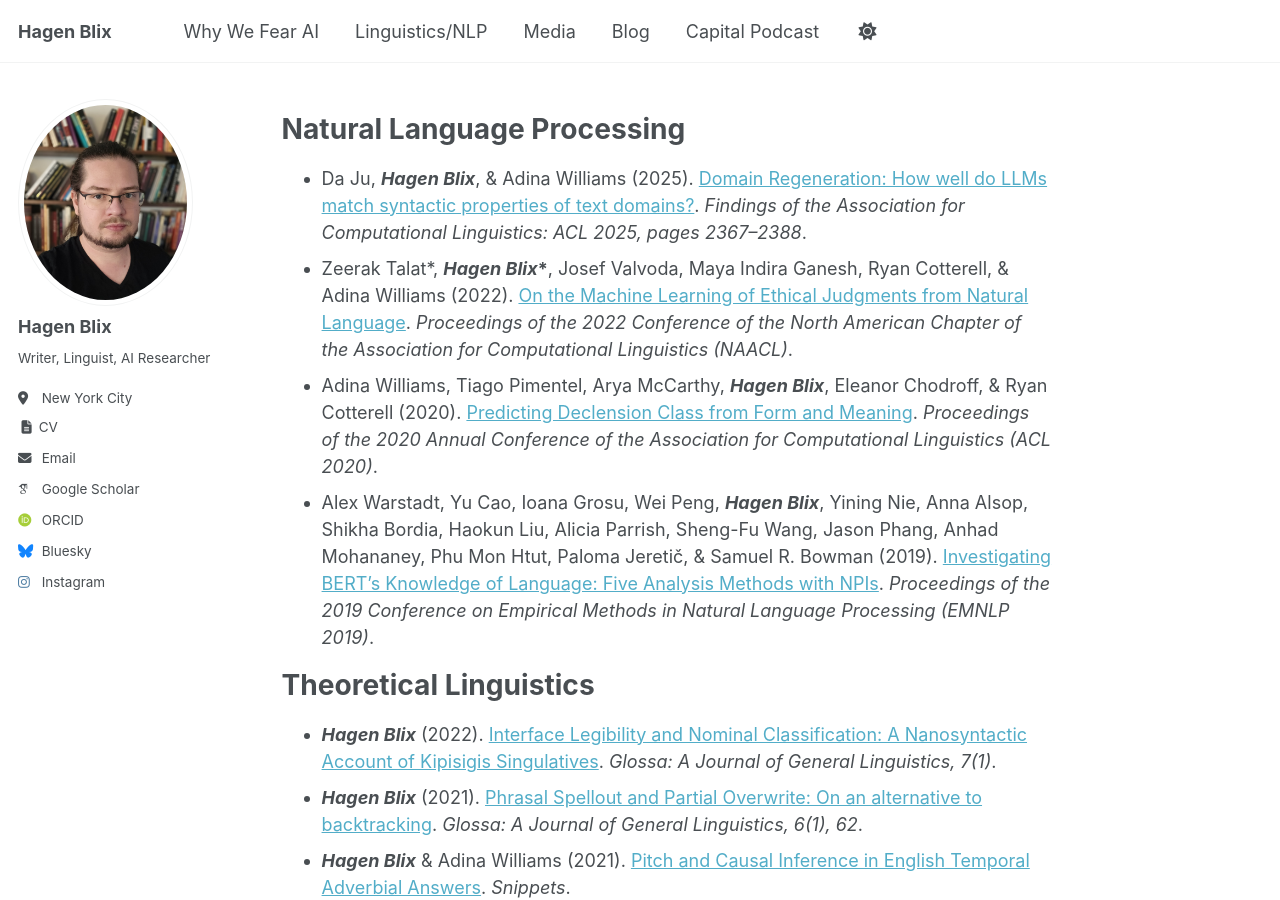
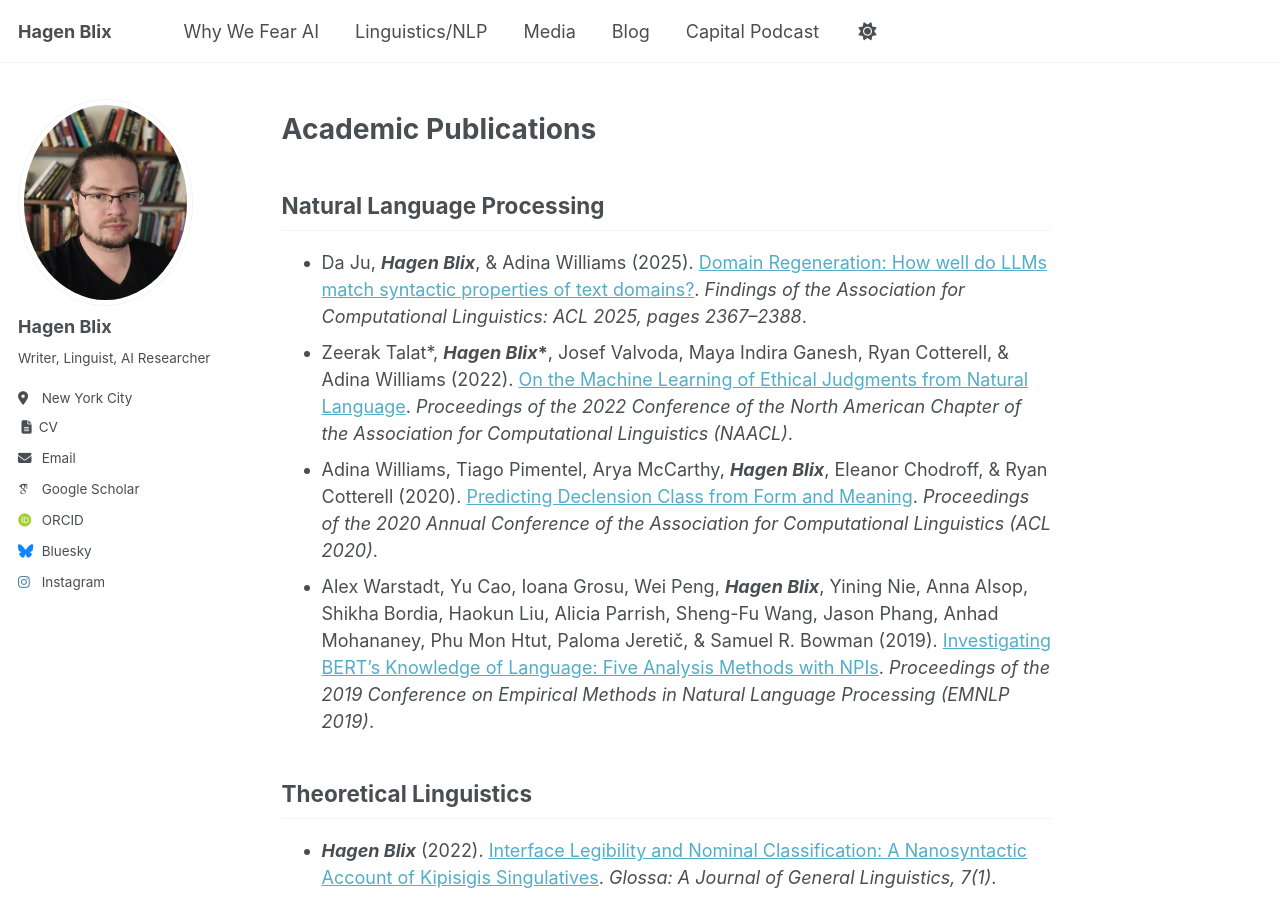
Before and after one commit to hagenblix/hagenblix.github.io, a Jekyll site: the page built from _pages/publications.md, in a window 1280 px wide and 900 px high. Built offline with Jekyll 4.4.1, drawn with Linux system fonts in a browser that asks for light colours; some web fonts are replaced; a script that is not in the unit is left out.

Commit message:
Update publications.md

```diff
--- a/_pages/publications.md
+++ b/_pages/publications.md
@@ -12,27 +12,28 @@ redirect_from:
 
 <!-- Generated from hb_CV.yaml by export_site.py. Edit the YAML, not this file. -->
 
-Natural Language Processing
-===========================
+# Academic Publications
+
+## Natural Language Processing
+
 - Da Ju, ***Hagen Blix***, & Adina Williams (2025). [Domain Regeneration: How well do LLMs match syntactic properties of text domains?](https://doi.org/10.18653/v1/2025.findings-acl.120). *Findings of the Association for Computational Linguistics: ACL 2025, pages 2367–2388*.
 - Zeerak Talat\*, ***Hagen Blix*\***, Josef Valvoda, Maya Indira Ganesh, Ryan Cotterell, & Adina Williams (2022). [On the Machine Learning of Ethical Judgments from Natural Language](https://doi.org/10.18653/v1/2022.naacl-main.56). *Proceedings of the 2022 Conference of the North American Chapter of the Association for Computational Linguistics (NAACL)*.
 - Adina Williams, Tiago Pimentel, Arya McCarthy, ***Hagen Blix***, Eleanor Chodroff, & Ryan Cotterell (2020). [Predicting Declension Class from Form and Meaning](https://doi.org/10.18653/v1/2020.acl-main.597). *Proceedings of the 2020 Annual Conference of the Association for Computational Linguistics (ACL 2020)*.
 - Alex Warstadt, Yu Cao, Ioana Grosu, Wei Peng, ***Hagen Blix***, Yining Nie, Anna Alsop, Shikha Bordia, Haokun Liu, Alicia Parrish, Sheng-Fu Wang, Jason Phang, Anhad Mohananey, Phu Mon Htut, Paloma Jeretič, & Samuel R. Bowman (2019). [Investigating BERT’s Knowledge of Language: Five Analysis Methods with NPIs](https://doi.org/10.18653/v1/D19-1286). *Proceedings of the 2019 Conference on Empirical Methods in Natural Language Processing (EMNLP 2019)*.
 
-Theoretical Linguistics
-=======================
+## Theoretical Linguistics
+
 - ***Hagen Blix*** (2022). [Interface Legibility and Nominal Classification: A Nanosyntactic Account of Kipisigis Singulatives](https://doi.org/10.16995/glossa.5825). *Glossa: A Journal of General Linguistics, 7(1)*.
 - ***Hagen Blix*** (2021). [Phrasal Spellout and Partial Overwrite: On an alternative to backtracking](https://doi.org/10.5334/gjgl.1614). *Glossa: A Journal of General Linguistics, 6(1), 62*.
 - ***Hagen Blix*** & Adina Williams (2021). [Pitch and Causal Inference in English Temporal Adverbial Answers](https://doi.org/10.7358/snip-2021-041-blwi). *Snippets*.
 - ***Hagen Blix*** (2020). [Spans in South Caucasian Agreement: Revisiting the Pieces of Inflection](https://doi.org/10.1007/s11049-020-09475-x). *Natural Language & Linguistic Theory, 39(1), 1–55*.
 
-Manuscripts
-===========
+## Manuscripts
+
 - ***Hagen Blix***. The Size of Complex Prefields: The Case Against Structure Removal. *Preprint*.
 - ***Hagen Blix***. [The Nanosyntax of Arabic Agreement: Rethinking Noyer’s Hierarchy as Functional Sequence](https://ling.auf.net/lingbuzz/006513). *Preprint, lingbuzz*.
 
-Books & Dissertation
-====================
+## Books & Dissertation
 
 - **Why We Fear AI: On the Interpretation of Nightmares**. Hagen Blix & Ingeborg Glimmer. 2025. Common Notions, NY. ISBN: 9781945335174
 - **[Interpreting Syntactic Structures (At PF)](https://hagenblix.github.io/files/interpretingsyntacticstructures.pdf)**. Hagen Blix. 2023. PhD dissertation, New York University.
```
